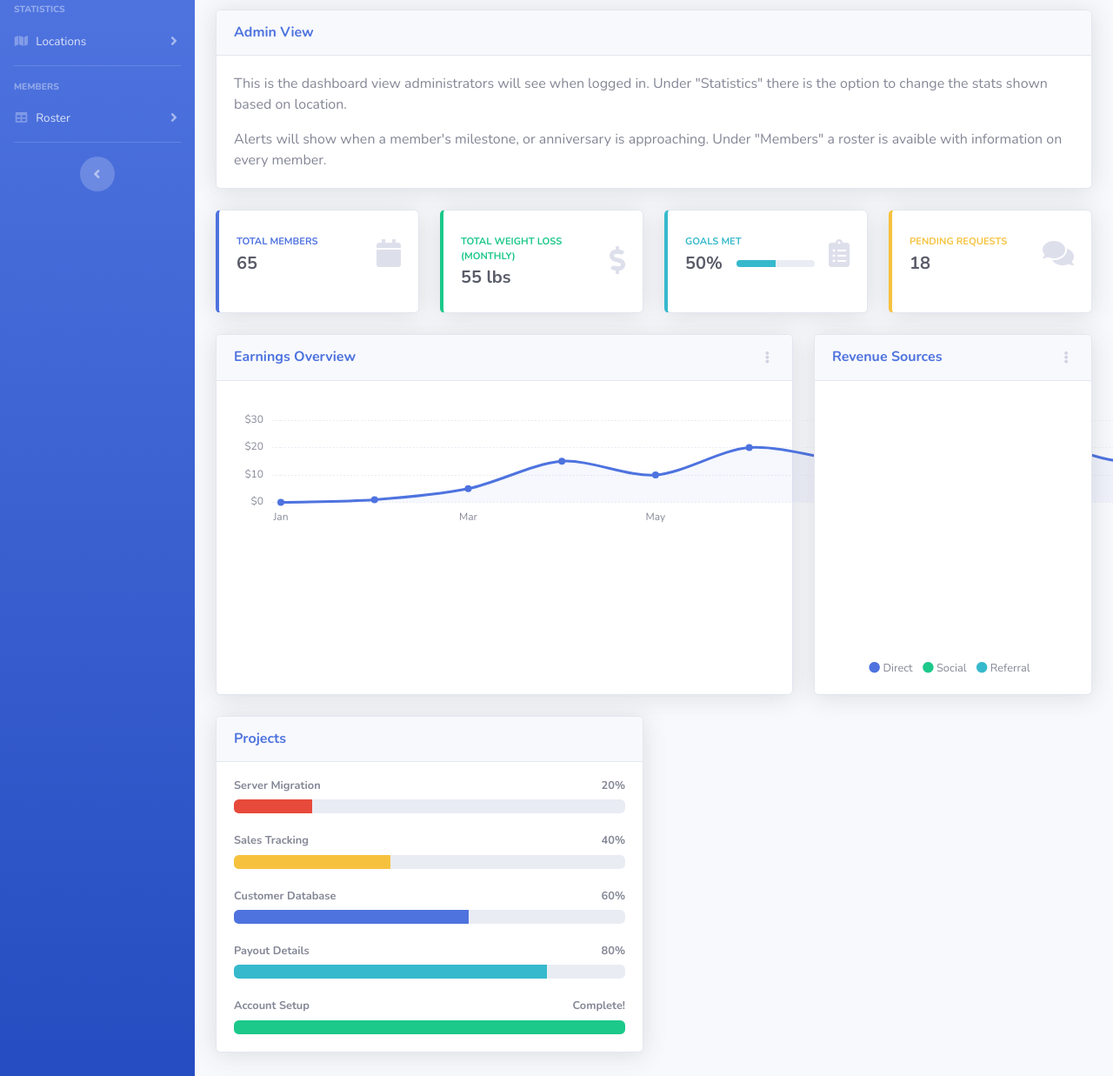
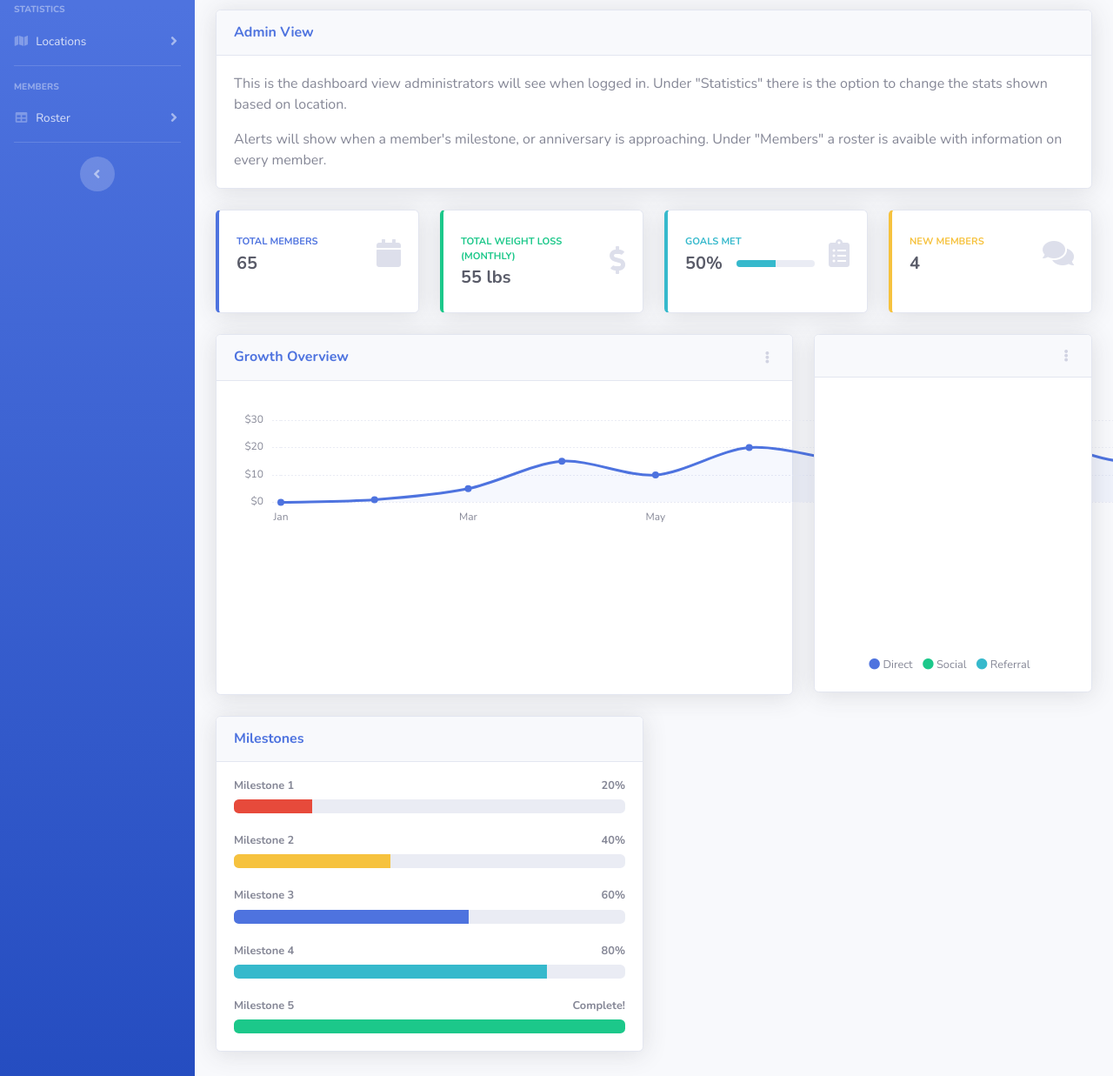
Before and after one commit to mia-ktlk/primefrontEnd, a website with bundled scripts: page index.html in a window 1280 px wide. Shown: the part 141-1378 px from the top of the page at 87% size. Built offline with nearby package versions, Linux system fonts and the light colour scheme.

Commit message:
Update index.html

```diff
--- a/index.html
+++ b/index.html
@@ -332,8 +332,8 @@
                 <div class="card-body">
                   <div class="row no-gutters align-items-center">
                     <div class="col mr-2">
-                      <div class="text-xs font-weight-bold text-warning text-uppercase mb-1">Pending Requests</div>
-                      <div class="h5 mb-0 font-weight-bold text-gray-800">18</div>
+                      <div class="text-xs font-weight-bold text-warning text-uppercase mb-1">New Members</div>
+                      <div class="h5 mb-0 font-weight-bold text-gray-800">4</div>
                     </div>
                     <div class="col-auto">
                       <i class="fas fa-comments fa-2x text-gray-300"></i>
@@ -353,7 +353,7 @@
               <div class="card shadow mb-4">
                 <!-- Card Header - Dropdown -->
                 <div class="card-header py-3 d-flex flex-row align-items-center justify-content-between">
-                  <h6 class="m-0 font-weight-bold text-primary">Earnings Overview</h6>
+                  <h6 class="m-0 font-weight-bold text-primary">Growth Overview</h6>
                   <div class="dropdown no-arrow">
                     <a class="dropdown-toggle" href="#" role="button" id="dropdownMenuLink" data-toggle="dropdown" aria-haspopup="true" aria-expanded="false">
                       <i class="fas fa-ellipsis-v fa-sm fa-fw text-gray-400"></i>
@@ -381,7 +381,7 @@
               <div class="card shadow mb-4">
                 <!-- Card Header - Dropdown -->
                 <div class="card-header py-3 d-flex flex-row align-items-center justify-content-between">
-                  <h6 class="m-0 font-weight-bold text-primary">Revenue Sources</h6>
+                  <h6 class="m-0 font-weight-bold text-primary"></h6>
                   <div class="dropdown no-arrow">
                     <a class="dropdown-toggle" href="#" role="button" id="dropdownMenuLink" data-toggle="dropdown" aria-haspopup="true" aria-expanded="false">
                       <i class="fas fa-ellipsis-v fa-sm fa-fw text-gray-400"></i>
@@ -425,26 +425,26 @@
               <!-- Project Card Example -->
               <div class="card shadow mb-4">
                 <div class="card-header py-3">
-                  <h6 class="m-0 font-weight-bold text-primary">Projects</h6>
+                  <h6 class="m-0 font-weight-bold text-primary">Milestones</h6>
                 </div>
                 <div class="card-body">
-                  <h4 class="small font-weight-bold">Server Migration <span class="float-right">20%</span></h4>
+                  <h4 class="small font-weight-bold">Milestone 1<span class="float-right">20%</span></h4>
                   <div class="progress mb-4">
                     <div class="progress-bar bg-danger" role="progressbar" style="width: 20%" aria-valuenow="20" aria-valuemin="0" aria-valuemax="100"></div>
                   </div>
-                  <h4 class="small font-weight-bold">Sales Tracking <span class="float-right">40%</span></h4>
+                  <h4 class="small font-weight-bold">Milestone 2 <span class="float-right">40%</span></h4>
                   <div class="progress mb-4">
                     <div class="progress-bar bg-warning" role="progressbar" style="width: 40%" aria-valuenow="40" aria-valuemin="0" aria-valuemax="100"></div>
                   </div>
-                  <h4 class="small font-weight-bold">Customer Database <span class="float-right">60%</span></h4>
+                  <h4 class="small font-weight-bold">Milestone 3 <span class="float-right">60%</span></h4>
                   <div class="progress mb-4">
                     <div class="progress-bar" role="progressbar" style="width: 60%" aria-valuenow="60" aria-valuemin="0" aria-valuemax="100"></div>
                   </div>
-                  <h4 class="small font-weight-bold">Payout Details <span class="float-right">80%</span></h4>
+                  <h4 class="small font-weight-bold">Milestone 4 <span class="float-right">80%</span></h4>
                   <div class="progress mb-4">
                     <div class="progress-bar bg-info" role="progressbar" style="width: 80%" aria-valuenow="80" aria-valuemin="0" aria-valuemax="100"></div>
                   </div>
-                  <h4 class="small font-weight-bold">Account Setup <span class="float-right">Complete!</span></h4>
+                  <h4 class="small font-weight-bold">Milestone 5 <span class="float-right">Complete!</span></h4>
                   <div class="progress">
                     <div class="progress-bar bg-success" role="progressbar" style="width: 100%" aria-valuenow="100" aria-valuemin="0" aria-valuemax="100"></div>
                   </div>
```
